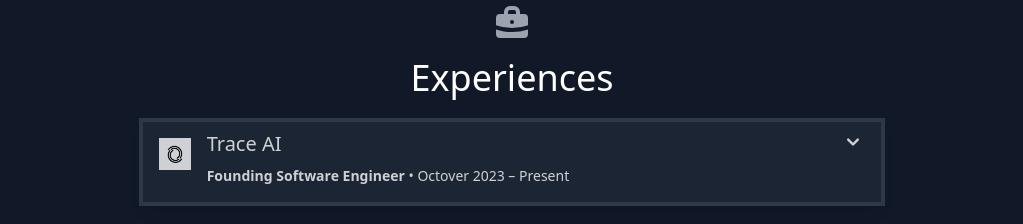
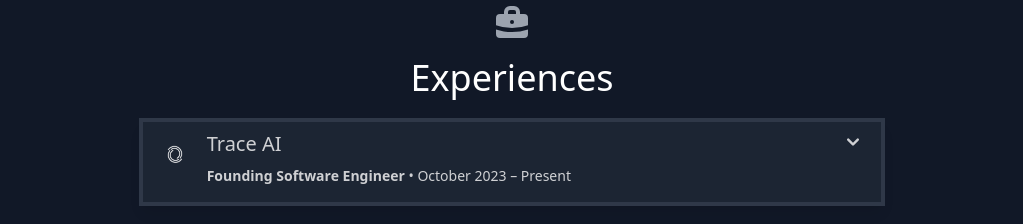
Before and after one commit to vjz3qz/portfolio, a React (Create React App) app: page / in a window 1280 px wide. Shown: the part 2060-2284 px from the top of the page, without its empty margins (128-1151 px from the left). Built offline with nearby package versions, Linux system fonts and the light colour scheme; the HTML template or start-up script is replaced by a standard one.

Commit message:
new image

```diff
--- a/src/components/Intro.jsx
+++ b/src/components/Intro.jsx
@@ -23,13 +23,13 @@
                       "Software Engineer",
                       "Founder", // "Founder of <a href='https://www.traceai.org'>Trace AI</a>",
                       "Machine Learning Researcher",
-                      "Weight Lifter",
                       "Computer Science Graduate",
                       "Life-Long Learner",
                       "Back End Developer",
                       "Problem Solver",
                       "Emergency Medical Technician",
                       "DevOps Engineer",
+                      "Weight Lifter",
                     ]}
                     typeSpeed={80}
                     backDelay={1100}
--- a/src/data.js
+++ b/src/data.js
@@ -15,10 +15,10 @@
 export const experiences = [
   {
     company: "Trace AI",
-    logo: "/images/traceai.jpg",
+    logo: "/images/traceai.png",
     position: "Founding Software Engineer",
-    location: "San Francisco, VA",
-    time: "Octover 2023 – Present",
+    location: "San Francisco, CA",
+    time: "October 2023 – Present",
     description: [
       "Built an AI-powered knowledge base for industrial facilities, using React, Flutter, Flask, and PostgreSQL.",
       "Led the end-to-end development of Trace AI’s platform, from user research and product management to DevOps, testing, and CI/CD. Managed a team of 3 developers using Agile and Kanban methods.",
```
Also changed, not shown: public/images/traceai.jpg (deleted), public/images/traceai.png (added).
